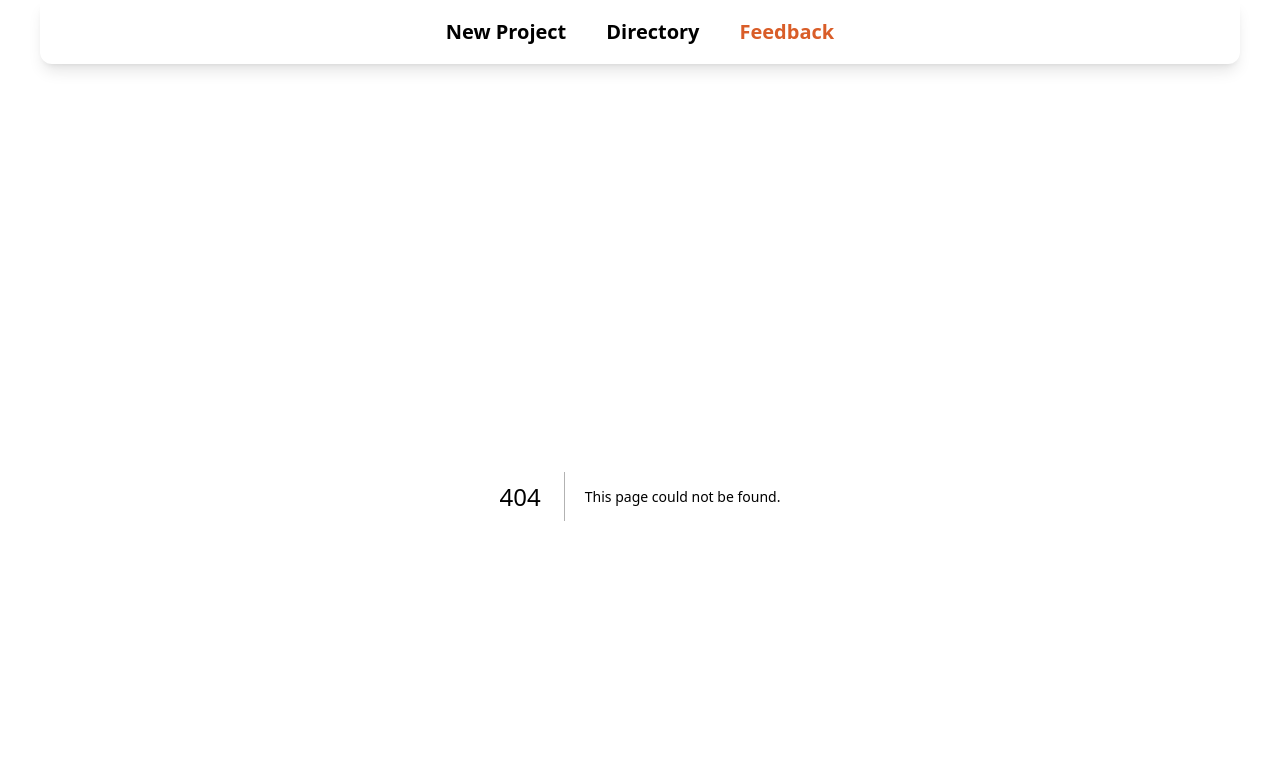
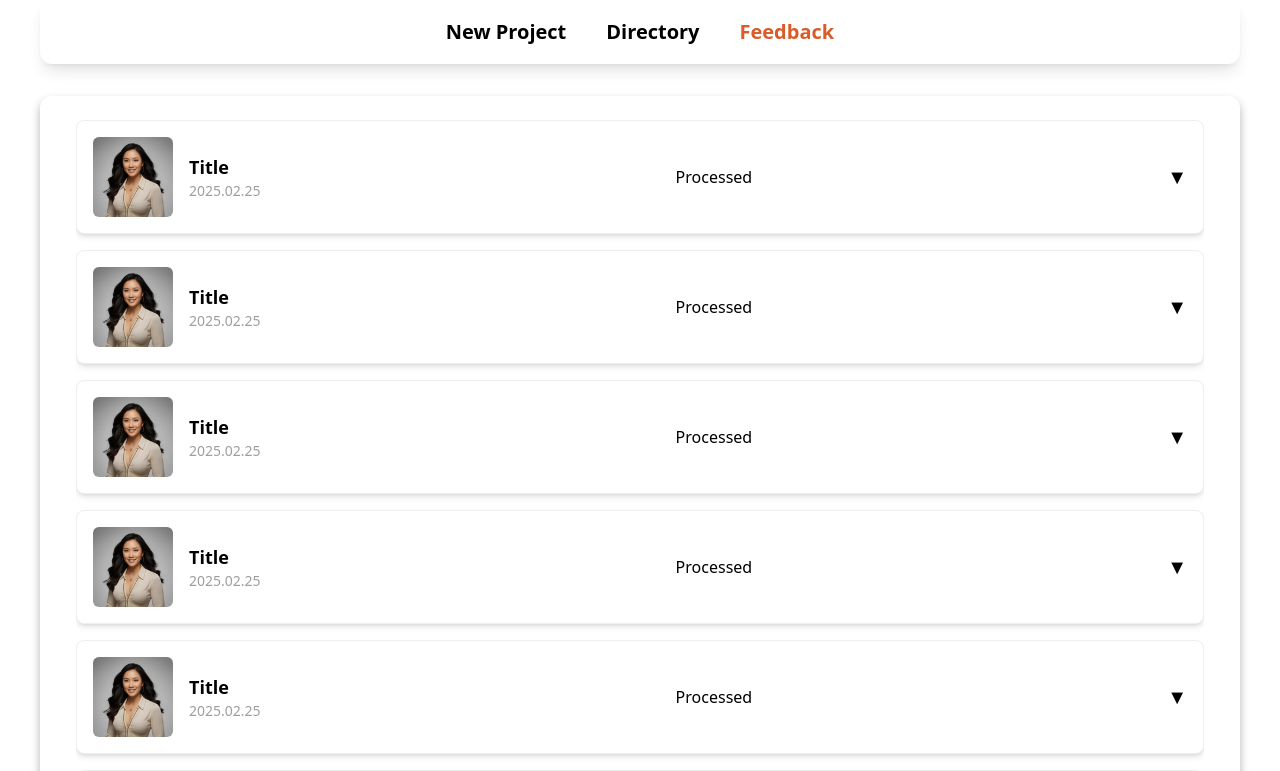
Before and after one commit to SangWoo9734/2025_fliption_sde_assignment, a Next.js app: page /feedback in a window 1280 px wide. Before the commit this address had no page. Shown: the top 771 px of the page. Built offline with nearby package versions, Linux system fonts and the light colour scheme.

Commit message:
feat: 피드백 페이지 추가

```diff
--- /dev/null
+++ b/src/app/feedback/page.tsx
@@ -0,0 +1,16 @@
+import ContentWrapper from '@/components/layout/ContentWrapper';
+import FeedbackUnit from '@/components/page/FeedbackPage/FeedbackUnit';
+
+const FeedbackPage = () => {
+  return (
+    <ContentWrapper>
+      <div className='flex flex-col gap-4 overflow-scroll'>
+        {new Array(10).fill(0).map((_, index) => (
+          <FeedbackUnit key={index} />
+        ))}
+      </div>
+    </ContentWrapper>
+  );
+};
+
+export default FeedbackPage;
--- /dev/null
+++ b/src/components/page/FeedbackPage/FeedbackUnit.tsx
@@ -0,0 +1,65 @@
+'use client';
+
+import Image from 'next/image';
+import { useRef, useState } from 'react';
+
+const FeedbackUnit = () => {
+  const [isOpen, setIsOpen] = useState(false);
+  const contentRef = useRef<HTMLDivElement>(null);
+
+  return (
+    <div className='border rounded-lg shadow-md bg-white'>
+      <button
+        className='flex items-center justify-between w-full p-4 cursor-pointer'
+        onClick={() => setIsOpen(!isOpen)}
+      >
+        <div className='flex items-center gap-4'>
+          <Image
+            src='/images/style3.png'
+            alt='Project image'
+            width={80}
+            height={100}
+            className='rounded-md'
+          />
+          <div className='flex flex-col items-start'>
+            <h2 className='text-lg font-semibold'>Title</h2>
+            <p className='text-gray-500 text-sm'>2025.02.25</p>
+          </div>
+        </div>
+        <p className='text-green-600 font-medium'>Processed</p>
+        <span className='text-xl'>{isOpen ? '▲' : '▼'}</span>
+      </button>
+
+      <div
+        ref={contentRef}
+        className={`overflow-hidden transition-[max-height] duration-300 ease-in-out ${
+          isOpen ? 'max-h-96 opacity-100' : 'max-h-0 opacity-0'
+        }`}
+      >
+        <div className='p-4 space-y-3'>
+          <div>
+            <label className='font-medium text-gray-700'>
+              What issue do you see?
+            </label>
+            <p className='border rounded-md bg-gray-100 p-2 mt-1 text-gray-800'>
+              Head size is too big/small
+            </p>
+          </div>
+
+          <div>
+            <label className='font-medium text-gray-700'>
+              Additional details (optional)
+            </label>
+            <textarea
+              className='w-full border-2 bg-gray-100 rounded-md p-2 mt-1 resize-none h-24 text-gray-800'
+              readOnly
+              value='The head looks a bit larger compared to the body, and the alignment is slightly off.'
+            />
+          </div>
+        </div>
+      </div>
+    </div>
+  );
+};
+
+export default FeedbackUnit;
```
